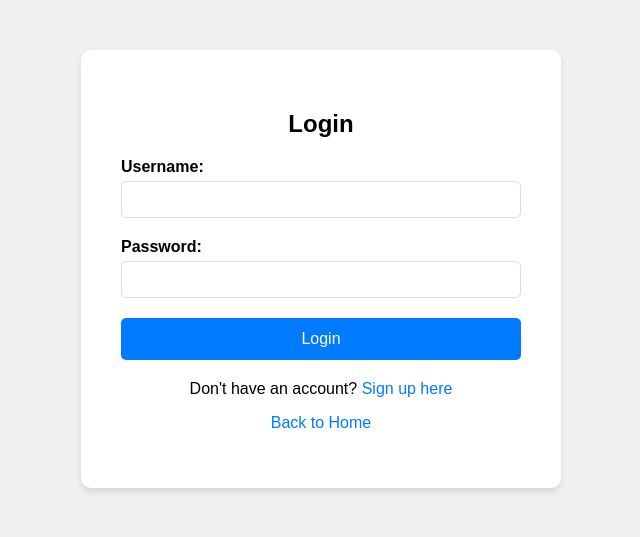
After one commit to khaledhawil/flask-app, a Flask app: page /login in a window 1280 px wide. The commit adds this page. Shown: the top 537 px of the page, without its empty margins (319-959 px from the left). Run offline with Flask 3, Linux system fonts and the light colour scheme.

Commit message:
Add User login

```diff
--- a/requirements.txt
+++ b/requirements.txt
@@ -1,5 +1,5 @@
-Flask==2.0.3
-Werkzeug==2.0.3
+Flask==2.3.3
+Werkzeug==2.3.7
 gunicorn==20.1.0
 pytest==6.2.4
 Flask-Cors==3.0.10
--- a/src/app.py
+++ b/src/app.py
@@ -1,10 +1,44 @@
-from flask import Flask, render_template
+from flask import Flask, render_template, request, redirect, url_for, session, flash, jsonify
+from werkzeug.security import generate_password_hash, check_password_hash
+import sqlite3
 import random
+import os
 
 app = Flask(__name__)
+app.secret_key = os.environ.get('SECRET_KEY', 'your-secret-key-here')
 
-# List of random phrases
-phrases = [
+# Database initialization
+def init_db():
+    conn = sqlite3.connect('app.db')
+    cursor = conn.cursor()
+
+    # Users table
+    cursor.execute('''
+        CREATE TABLE IF NOT EXISTS users (
+            id INTEGER PRIMARY KEY AUTOINCREMENT,
+            username TEXT UNIQUE NOT NULL,
+            email TEXT UNIQUE NOT NULL,
+            password_hash TEXT NOT NULL,
+            created_at TIMESTAMP DEFAULT CURRENT_TIMESTAMP
+        )
+    ''')
+
+    # User phrases table
+    cursor.execute('''
+        CREATE TABLE IF NOT EXISTS user_phrases (
+            id INTEGER PRIMARY KEY AUTOINCREMENT,
+            user_id INTEGER,
+            phrase TEXT NOT NULL,
+            created_at TIMESTAMP DEFAULT CURRENT_TIMESTAMP,
+            FOREIGN KEY (user_id) REFERENCES users (id)
+        )
+    ''')
+
+    conn.commit()
+    conn.close()
+
+# Default phrases for non-logged users
+default_phrases = [
     "Stay curious and keep learning!",
     "Code is poetry in motion.",
     "Every bug is a learning opportunity.",
@@ -21,14 +55,137 @@ phrases = [
 
 @app.route('/')
 def home():
+    if 'user_id' in session:
+        # Get user's custom phrases
+        conn = sqlite3.connect('app.db')
+        cursor = conn.cursor()
+        cursor.execute('SELECT phrase FROM user_phrases WHERE user_id = ?', (session['user_id'],))
+        user_phrases = [row[0] for row in cursor.fetchall()]
+        conn.close()
+
+        phrases = user_phrases if user_phrases else default_phrases
+        username = session.get('username', 'User')
+    else:
+        phrases = default_phrases
+        username = None
+
     random_phrase = random.choice(phrases)
-    return render_template('index.html', phrase=random_phrase)
+    return render_template('index.html', phrase=random_phrase, username=username)
 
+@app.route('/signup', methods=['GET', 'POST'])
+def signup():
+    if request.method == 'POST':
+        username = request.form['username']
+        email = request.form['email']
+        password = request.form['password']
+
+        if not username or not email or not password:
+            flash('All fields are required!', 'error')
+            return render_template('signup.html')
+
+        conn = sqlite3.connect('app.db')
+        cursor = conn.cursor()
+
+        # Check if user exists
+        cursor.execute('SELECT id FROM users WHERE username = ? OR email = ?', (username, email))
+        if cursor.fetchone():
+            flash('Username or email already exists!', 'error')
+            conn.close()
+            return render_template('signup.html')
+
+        # Create new user
+        password_hash = generate_password_hash(password)
+        cursor.execute('INSERT INTO users (username, email, password_hash) VALUES (?, ?, ?)',
+                      (username, email, password_hash))
+        conn.commit()
+        conn.close()
+
+        flash('Account created successfully! Please log in.', 'success')
+        return redirect(url_for('login'))
+
+    return render_template('signup.html')
+
+@app.route('/login', methods=['GET', 'POST'])
+def login():
+    if request.method == 'POST':
+        username = request.form['username']
+        password = request.form['password']
+
+        conn = sqlite3.connect('app.db')
+        cursor = conn.cursor()
+        cursor.execute('SELECT id, username, password_hash FROM users WHERE username = ?', (username,))
+        user = cursor.fetchone()
+        conn.close()
+
+        if user and check_password_hash(user[2], password):
+            session['user_id'] = user[0]
+            session['username'] = user[1]
+            flash('Logged in successfully!', 'success')
+            return redirect(url_for('home'))
+        else:
+            flash('Invalid username or password!', 'error')
+
+    return render_template('login.html')
+
+@app.route('/logout')
+def logout():
+    session.clear()
+    flash('Logged out successfully!', 'success')
+    return redirect(url_for('home'))
+
+@app.route('/my-phrases')
+def my_phrases():
+    if 'user_id' not in session:
+        return redirect(url_for('login'))
+
+    conn = sqlite3.connect('app.db')
+    cursor = conn.cursor()
+    cursor.execute('SELECT id, phrase, created_at FROM user_phrases WHERE user_id = ? ORDER BY created_at DESC',
+                   (session['user_id'],))
+    phrases = cursor.fetchall()
+    conn.close()
+
+    return render_template('my_phrases.html', phrases=phrases)
+
+@app.route('/add-phrase', methods=['POST'])
+def add_phrase():
+    if 'user_id' not in session:
+        return jsonify({'error': 'Not logged in'}), 401
+
+    phrase = request.form.get('phrase', '').strip()
+    if not phrase:
+        flash('Phrase cannot be empty!', 'error')
+        return redirect(url_for('my_phrases'))
+
+    conn = sqlite3.connect('app.db')
+    cursor = conn.cursor()
+    cursor.execute('INSERT INTO user_phrases (user_id, phrase) VALUES (?, ?)',
+                   (session['user_id'], phrase))
+    conn.commit()
+    conn.close()
+
+    flash('Phrase added successfully!', 'success')
+    return redirect(url_for('my_phrases'))
+
+@app.route('/delete-phrase/<int:phrase_id>')
+def delete_phrase(phrase_id):
+    if 'user_id' not in session:
+        return redirect(url_for('login'))
+
+    conn = sqlite3.connect('app.db')
+    cursor = conn.cursor()
+    cursor.execute('DELETE FROM user_phrases WHERE id = ? AND user_id = ?',
+                   (phrase_id, session['user_id']))
+    conn.commit()
+    conn.close()
+
+    flash('Phrase deleted successfully!', 'success')
+    return redirect(url_for('my_phrases'))
 
 @app.route('/health')
 def health():
-    print("Health check endpoint accessed!")  # Debug logging
     return {'status': 'healthy', 'message': 'Flask app is running'}, 200
 
 if __name__ == '__main__':
+    init_db()
     app.run(host='0.0.0.0', port=5000, debug=False)
--- /dev/null
+++ b/src/templates/login.html
@@ -0,0 +1,105 @@
+<!DOCTYPE html>
+<html lang="en">
+<head>
+    <meta charset="UTF-8">
+    <meta name="viewport" content="width=device-width, initial-scale=1.0">
+    <title>Login - Flask App</title>
+    <style>
+        body {
+            font-family: Arial, sans-serif;
+            background-color: #f0f0f0;
+            margin: 0;
+            padding: 50px 0;
+        }
+        .form-container {
+            background-color: white;
+            padding: 40px;
+            border-radius: 10px;
+            box-shadow: 0 4px 6px rgba(0, 0, 0, 0.1);
+            max-width: 400px;
+            margin: 0 auto;
+        }
+        .form-group {
+            margin-bottom: 20px;
+        }
+        label {
+            display: block;
+            margin-bottom: 5px;
+            font-weight: bold;
+        }
+        input[type="text"], input[type="password"] {
+            width: 100%;
+            padding: 10px;
+            border: 1px solid #ddd;
+            border-radius: 5px;
+            box-sizing: border-box;
+        }
+        .btn {
+            width: 100%;
+            padding: 12px;
+            background-color: #007bff;
+            color: white;
+            border: none;
+            border-radius: 5px;
+            cursor: pointer;
+            font-size: 16px;
+        }
+        .btn:hover {
+            background-color: #0056b3;
+        }
+        .text-center {
+            text-align: center;
+        }
+        .link {
+            color: #007bff;
+            text-decoration: none;
+        }
+        .flash-error {
+            background-color: #f8d7da;
+            color: #721c24;
+            padding: 10px;
+            border-radius: 5px;
+            margin-bottom: 20px;
+        }
+        .flash-success {
+            background-color: #d4edda;
+            color: #155724;
+            padding: 10px;
+            border-radius: 5px;
+            margin-bottom: 20px;
+        }
+    </style>
+</head>
+<body>
+    <div class="form-container">
+        <h2 class="text-center">Login</h2>
+
+        {% with messages = get_flashed_messages(with_categories=true) %}
+            {% if messages %}
+                {% for category, message in messages %}
+                    <div class="flash-{{ category }}">{{ message }}</div>
+                {% endfor %}
+            {% endif %}
+        {% endwith %}
+
+        <form method="POST">
+            <div class="form-group">
+                <label for="username">Username:</label>
+                <input type="text" id="username" name="username" required>
+            </div>
+            <div class="form-group">
+                <label for="password">Password:</label>
+                <input type="password" id="password" name="password" required>
+            </div>
+            <button type="submit" class="btn">Login</button>
+        </form>
+
+        <p class="text-center" style="margin-top: 20px;">
+            Don't have an account? <a href="{{ url_for('signup') }}" class="link">Sign up here</a>
+        </p>
+        <p class="text-center">
+            <a href="{{ url_for('home') }}" class="link">Back to Home</a>
+        </p>
+    </div>
+</body>
+</html>
```
Also changed, not shown: src/templates/index.html (+65 -1 lines), src/templates/my_phrases.html (added, +154 -0 lines), src/templates/signup.html (added, +102 -0 lines), src/routes/__init__.py (line endings or trailing spaces), 1 other file.
